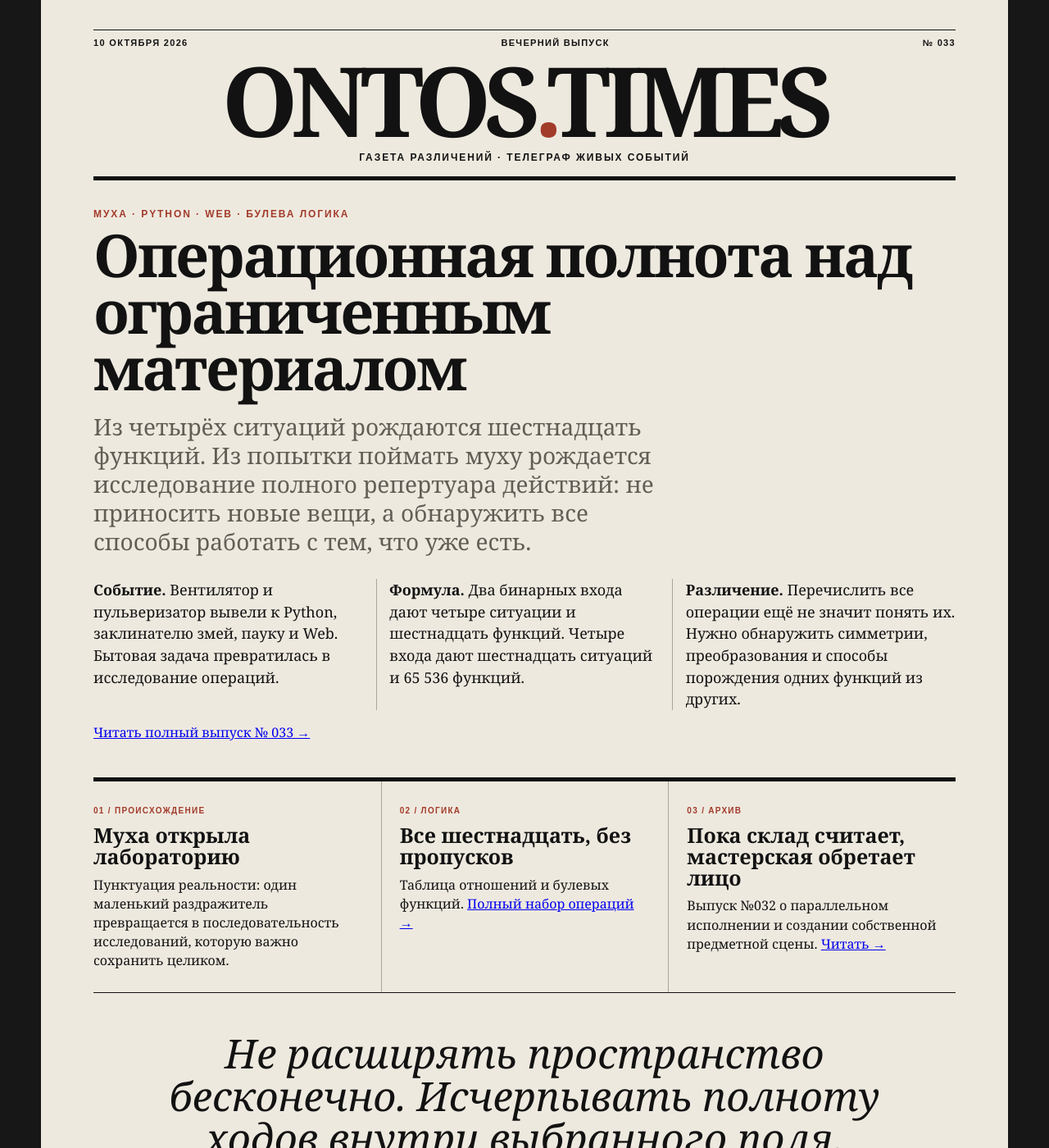
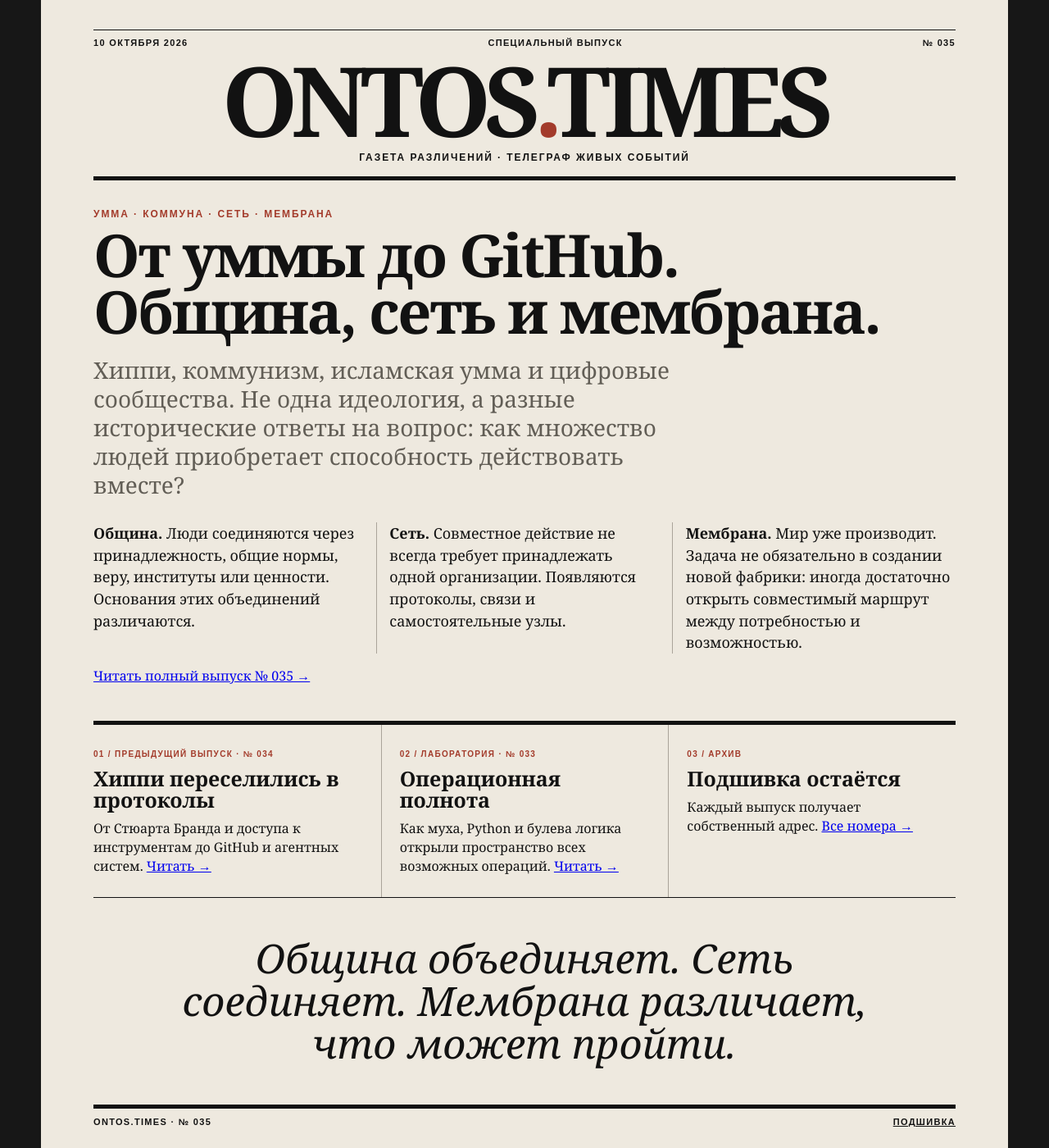
Before and after one commit to OntosLive/Ontos.Times, a Jekyll site: the page index.html, which Jekyll copies as it is, in a window 1280 px wide and 1400 px high. Shown: the whole window at 82% size. Built offline with Jekyll 4.4.1, drawn with Linux system fonts in a browser that asks for light colours; some of the changed text lies outside the part shown.

Commit message:
times: feature issues 034–035 on newspaper homepage

```diff
--- a/index.html
+++ b/index.html
@@ -3,46 +3,37 @@
 <head>
 <meta charset="utf-8">
 <meta name="viewport" content="width=device-width,initial-scale=1">
-  <meta name="description" content="ONTOS.TIMES №033. Операционная полнота над ограниченным материалом.">
-  <title>ONTOS.TIMES — Операционная полнота над ограниченным материалом</title>
+<meta name="description" content="ONTOS.TIMES №035. От уммы до GitHub: община, сеть и мембрана.">
+<title>ONTOS.TIMES — От уммы до GitHub</title>
 <link rel="stylesheet" href="styles.css">
 </head>
 <body>
 <header class="masthead">
 <div class="rule"></div>
-    <div class="meta">
-      <span>10 ОКТЯБРЯ 2026</span>
-      <span>ВЕЧЕРНИЙ ВЫПУСК</span>
-      <span>№ 033</span>
-    </div>
+<div class="meta"><span>10 ОКТЯБРЯ 2026</span><span>СПЕЦИАЛЬНЫЙ ВЫПУСК</span><span>№ 035</span></div>
 <h1>ONTOS<span>.</span>TIMES</h1>
 <p class="tagline">Газета различений · Телеграф живых событий</p>
 <div class="rule heavy"></div>
 </header>
-
 <main>
 <article class="lead">
-      <p class="kicker">МУХА · PYTHON · WEB · БУЛЕВА ЛОГИКА</p>
-      <h2>Операционная полнота над ограниченным материалом</h2>
-      <p class="deck">Из четырёх ситуаций рождаются шестнадцать функций. Из попытки поймать муху рождается исследование полного репертуара действий: не приносить новые вещи, а обнаружить все способы работать с тем, что уже есть.</p>
+<p class="kicker">УММА · КОММУНА · СЕТЬ · МЕМБРАНА</p>
+<h2>От уммы до GitHub. Община, сеть и мембрана.</h2>
+<p class="deck">Хиппи, коммунизм, исламская умма и цифровые сообщества. Не одна идеология, а разные исторические ответы на вопрос: как множество людей приобретает способность действовать вместе?</p>
 <div class="columns">
-        <p><strong>Событие.</strong> Вентилятор и пульверизатор вывели к Python, заклинателю змей, пауку и Web. Бытовая задача превратилась в исследование операций.</p>
-        <p><strong>Формула.</strong> Два бинарных входа дают четыре ситуации и шестнадцать функций. Четыре входа дают шестнадцать ситуаций и 65 536 функций.</p>
-        <p><strong>Различение.</strong> Перечислить все операции ещё не значит понять их. Нужно обнаружить симметрии, преобразования и способы порождения одних функций из других.</p>
+<p><strong>Община.</strong> Люди соединяются через принадлежность, общие нормы, веру, институты или ценности. Основания этих объединений различаются.</p>
+<p><strong>Сеть.</strong> Совместное действие не всегда требует принадлежать одной организации. Появляются протоколы, связи и самостоятельные узлы.</p>
+<p><strong>Мембрана.</strong> Мир уже производит. Задача не обязательно в создании новой фабрики: иногда достаточно открыть совместимый маршрут между потребностью и возможностью.</p>
 </div>
-      <p><a href="archive/033/">Читать полный выпуск № 033 →</a></p>
+<p><a href="archive/035/">Читать полный выпуск № 035 →</a></p>
 </article>
 <section class="dispatches">
-      <article><span>01 / ПРОИСХОЖДЕНИЕ</span><h3>Муха открыла лабораторию</h3><p>Пунктуация реальности: один маленький раздражитель превращается в последовательность исследований, которую важно сохранить целиком.</p></article>
-      <article><span>02 / ЛОГИКА</span><h3>Все шестнадцать, без пропусков</h3><p>Таблица отношений и булевых функций. <a href="archive/033/">Полный набор операций →</a></p></article>
-      <article><span>03 / АРХИВ</span><h3>Пока склад считает, мастерская обретает лицо</h3><p>Выпуск №032 о параллельном исполнении и создании собственной предметной сцены. <a href="archive/032/">Читать →</a></p></article>
+<article><span>01 / ПРЕДЫДУЩИЙ ВЫПУСК · № 034</span><h3>Хиппи переселились в протоколы</h3><p>От Стюарта Бранда и доступа к инструментам до GitHub и агентных систем. <a href="archive/034/">Читать →</a></p></article>
+<article><span>02 / ЛАБОРАТОРИЯ · № 033</span><h3>Операционная полнота</h3><p>Как муха, Python и булева логика открыли пространство всех возможных операций. <a href="archive/033/">Читать →</a></p></article>
+<article><span>03 / АРХИВ</span><h3>Подшивка остаётся</h3><p>Каждый выпуск получает собственный адрес. <a href="archive/">Все номера →</a></p></article>
 </section>
-    <blockquote>Не расширять пространство бесконечно. Исчерпывать полноту ходов внутри выбранного поля.</blockquote>
+<blockquote>Община объединяет. Сеть соединяет. Мембрана различает, что может пройти.</blockquote>
 </main>
-
-  <footer>
-    <span>ONTOS.TIMES · № 033</span>
-    <span><a href="archive/" style="color:inherit">Подшивка</a></span>
-  </footer>
+<footer><span>ONTOS.TIMES · № 035</span><span><a href="archive/" style="color:inherit">Подшивка</a></span></footer>
 </body>
 </html>
```
Lines whose indentation alone changed are shown as unchanged.
